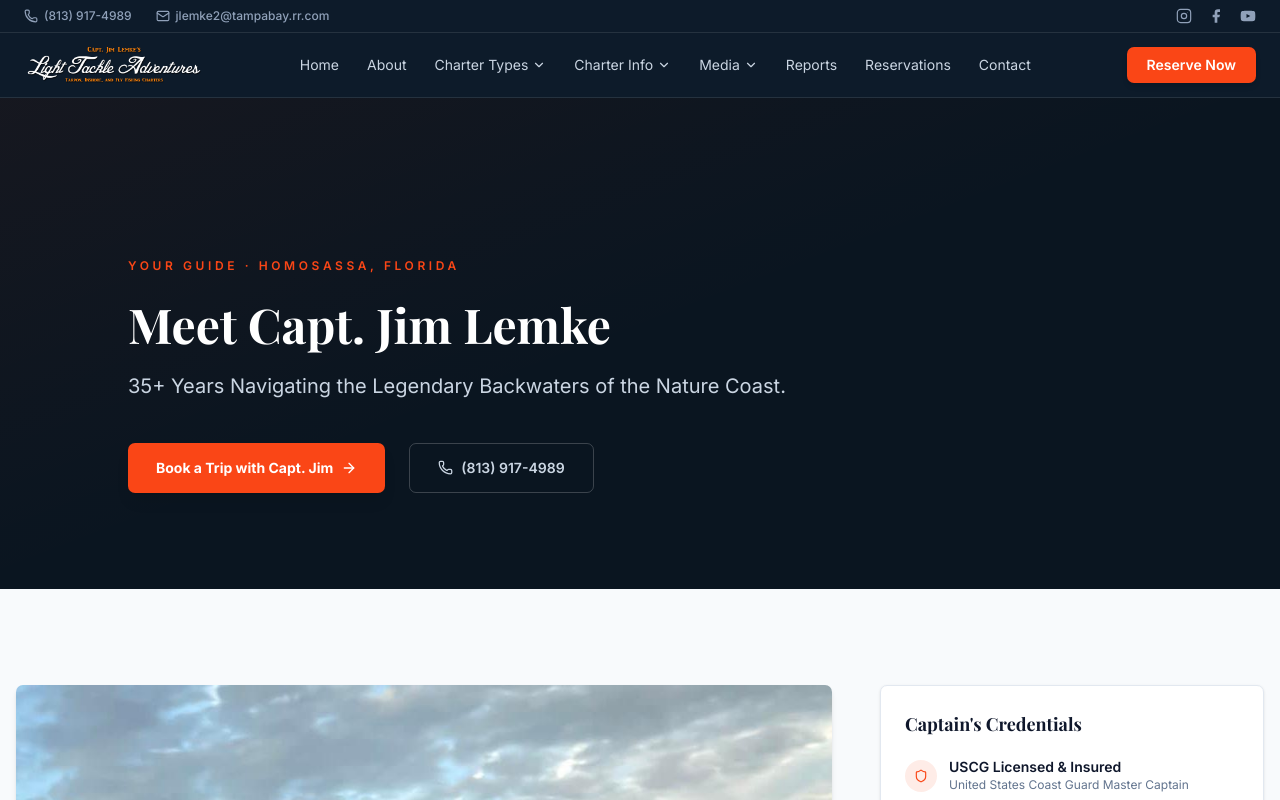
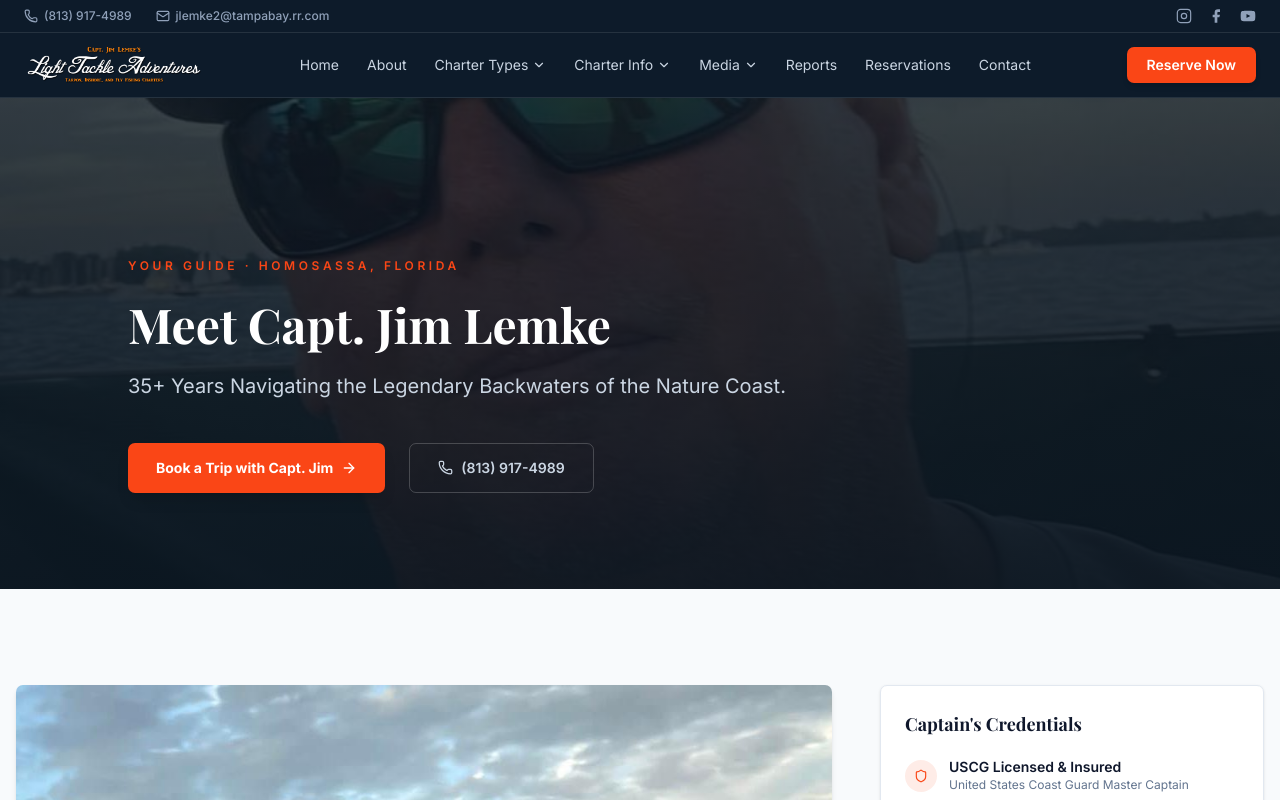
Before and after one commit to SteamWorksWeb/light-tackle-adventures, a Next.js app: page /about in a window 1280 px wide. Shown: the top 800 px of the page. Built offline with nearby package versions, Linux system fonts and the light colour scheme; a web font is replaced by a local one.

Commit message:
ui: upgrade interior page hero headers with textured background images and dark overlays

```diff
--- a/src/app/about/page.tsx
+++ b/src/app/about/page.tsx
@@ -54,9 +54,19 @@ export default function AboutPage() {
   return (
     <>
       {/* ── HERO ── */}
-      <section className="bg-[#0a1520] pt-32 pb-20 md:pt-40 md:pb-24 px-6 relative overflow-hidden">
-        {/* Subtle texture overlay */}
-        <div className="absolute inset-0 bg-gradient-to-br from-[#FA4616]/5 via-transparent to-transparent pointer-events-none" />
+      <section className="pt-32 pb-20 md:pt-40 md:pb-24 px-6 relative overflow-hidden">
+
+        {/* Background image */}
+        <Image
+          src="/images/jim2.jpg"
+          alt=""
+          fill
+          className="object-cover object-center -z-20"
+          sizes="100vw"
+          priority
+        />
+        {/* Dark gradient overlay — 80→95% opacity for readability */}
+        <div className="absolute inset-0 bg-gradient-to-b from-[#0a1520]/80 to-[#0a1520]/95 -z-10" />
 
         <div className="max-w-5xl mx-auto relative z-10">
           <p className="text-[#FA4616] text-xs uppercase tracking-[0.3em] font-semibold mb-5">
@@ -159,7 +169,7 @@ export default function AboutPage() {
 
               <Image
                 src="/images/boat.jpg"
-                alt="Capt. Jim Lemke's Custom Flats Skiff"
+                alt="Capt. Jim Lemke's Custom Bay Boat"
                 width={800}
                 height={500}
                 className="w-full h-auto object-cover rounded-[7px] shadow-md my-6"
@@ -167,7 +177,7 @@ export default function AboutPage() {
 
               <p>
                 Light Tackle Adventures runs a custom-rigged shallow-water
-                skiff purpose-built for the Nature Coast flats. With a
+                bay boat purpose-built for the Nature Coast flats. With a
                 draft measured in inches, the boat accesses water most
                 guides never see — the ultra-shallow back lakes, spring
                 runs, and hidden pockets where trophy fish live undisturbed.
--- a/src/app/charters/tarpon/page.tsx
+++ b/src/app/charters/tarpon/page.tsx
@@ -54,7 +54,7 @@ const tripDetails = [
 const included = [
   "Top-tier rods, reels & rigged tackle",
   "All necessary bait (live & artificial)",
-  "Custom shallow-water flats skiff",
+  "Custom shallow-draft bay boat",
   "Iced cooler with bottled water",
   "Florida fishing license",
   "Experienced USCG licensed guide",
@@ -166,7 +166,7 @@ export default function TarponChartersPage() {
                 water barely knee deep — before you cast. The presentation,
                 the pickup, the jump: a hooked Tarpon is the most explosive,
                 aerial fighter in Florida waters, capable of clearing the
-                surface by six feet or more. Capt. Jim poles the skiff quietly
+                surface by six feet or more. Capt. Jim poles the bay boat quietly
                 into position, reads the fish, calls the cast, and gives you
                 the best possible shot. The rest is up to you.
               </p>
--- a/src/app/page.tsx
+++ b/src/app/page.tsx
@@ -87,7 +87,7 @@ const faqItems = [
   },
   {
     q: "Why pole the boat?",
-    a: "Our inshore charters run a skiff that floats in mere inches of water across the Nature Coast backwaters. We pole with the motor up because it's literally too shallow to power in — and poling is the ultimate way to stalk trophy fish on the Homosassa and Crystal River flats.",
+    a: "Our inshore charters run a bay boat that floats in mere inches of water across the Nature Coast backwaters. We pole with the motor up because it's literally too shallow to power in — and poling is the ultimate way to stalk trophy fish on the Homosassa and Crystal River flats.",
   },
 ];
 
```
